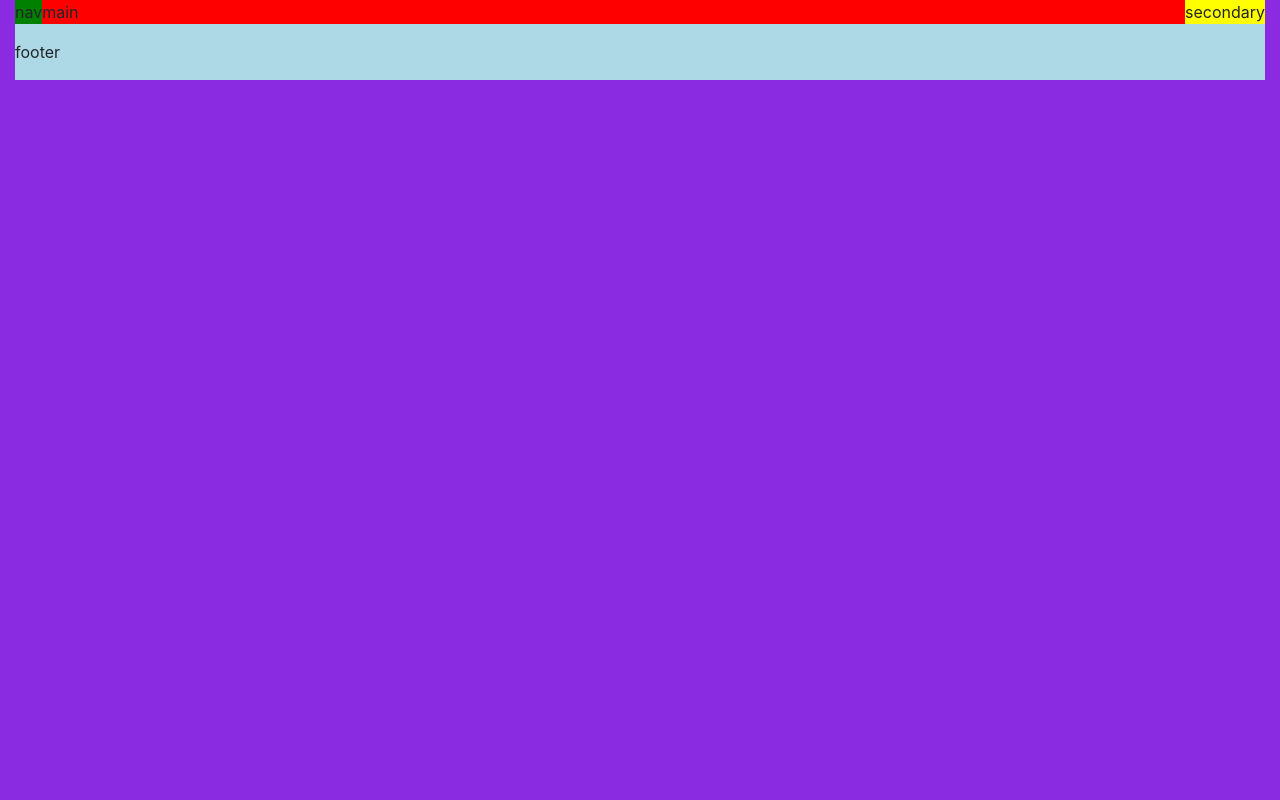
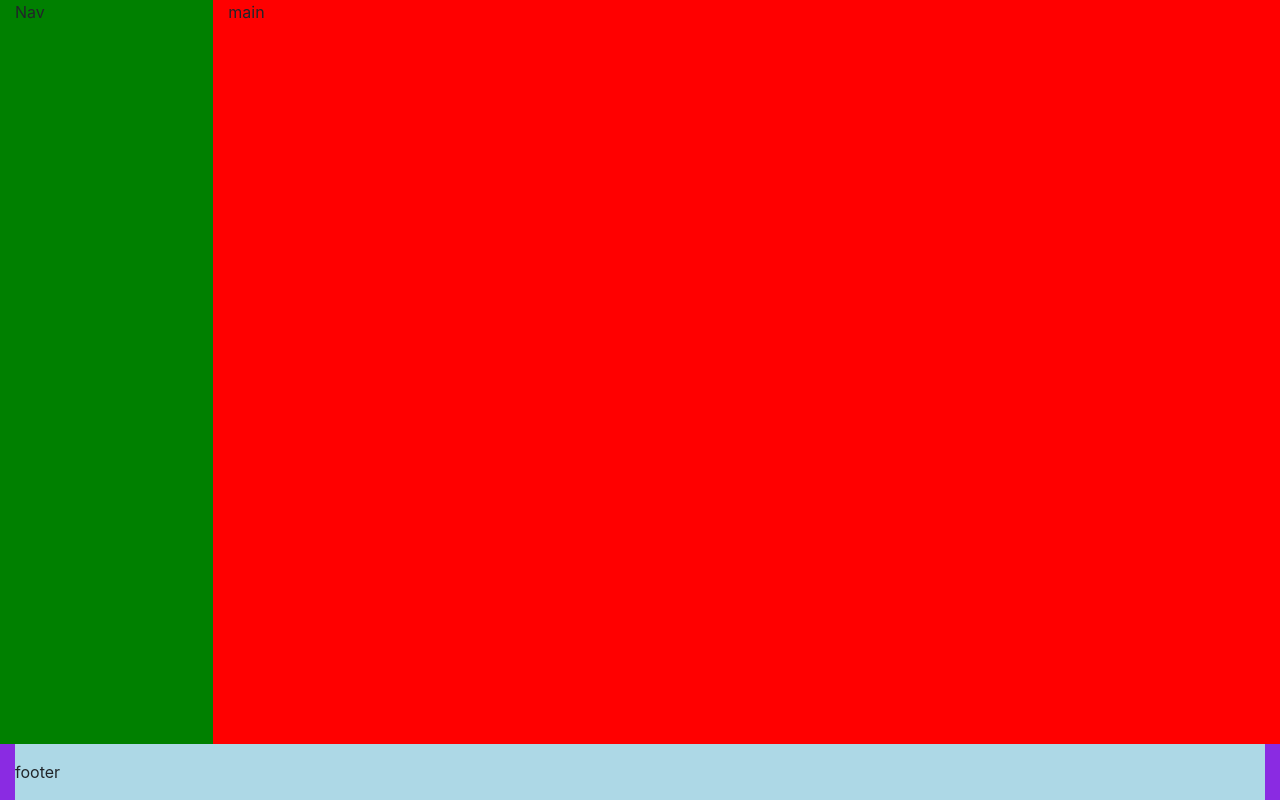
Before and after one commit to BernhardFuchs/bootstrap-proto, a website: page index.html in a window 1280 px wide. Drawn offline with nearby package versions, Linux system fonts and the light colour scheme.

Commit message:
Nav, main, footer layout.

```diff
--- a/index.html
+++ b/index.html
@@ -31,11 +31,14 @@
     </style>
   </head>
   <body id="body">
-    <div class="container-fluid h-100" id="container">
-      <div class="d-flex flex-row align-items-stretch" id="row">
-        <div class="" id="nav">nav</div>
-        <div class="flex-grow-1" id="main">main</div>
-        <div class="flex-shrink-1" id="secondary">secondary</div>
+    <div class="container-fluid d-flex h-100 flex-column" id="container">
+      <div class="row flex-fill d-flex" id="row">
+        <div class="col-lg-2" id="nav">
+          Nav
+        </div>
+        <div class="col" id="main">
+          main
+        </div>
       </div>
       <div class="footer mt-auto py-3" id="footer">footer</div>
     </div>
```
